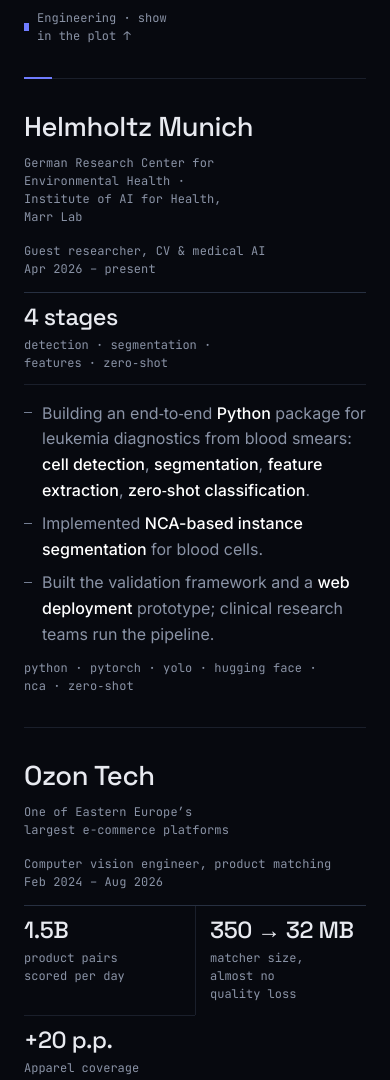
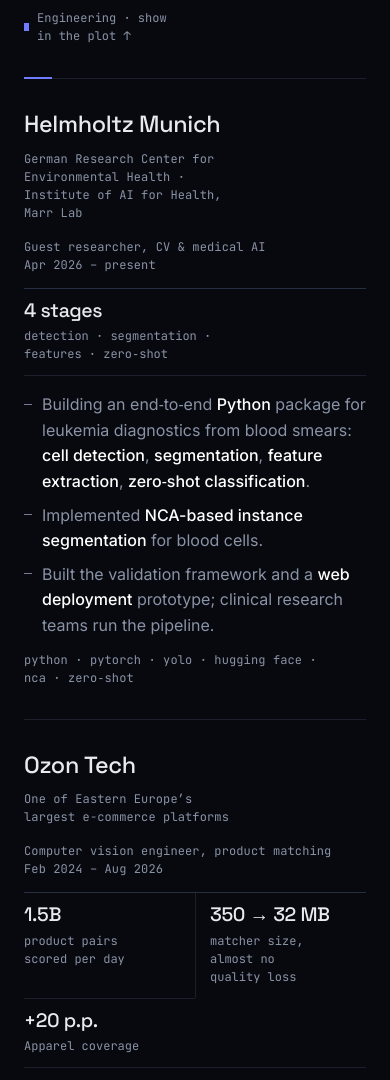
Before and after one commit to imunellka/hi-vitalia, a plain HTML site: page index.html in a window 390 px wide. Shown: the part 3450-4530 px from the top of the page. Drawn offline with Linux system fonts and the light colour scheme.

Commit message:
minor fixes #2

```diff
--- a/css/site.css
+++ b/css/site.css
@@ -168,7 +168,7 @@
 .mstrip{display:grid;grid-template-columns:repeat(var(--n),minmax(0,1fr));border-top:1px solid var(--line-2);border-bottom:1px solid var(--line);margin:2px 0 var(--sp-4)}
 .mstrip .mc{padding:12px 16px 12px 0}
 .mstrip .mc + .mc{padding-left:16px;border-left:1px solid var(--line)}
-.mstrip b{display:block;font:500 clamp(24px,2.2vw,32px)/1.05 var(--f-display);letter-spacing:-.02em;color:var(--ink);white-space:nowrap}
+.mstrip b{display:block;font:500 clamp(21px,2vw,28px)/1.05 var(--f-display);letter-spacing:-.02em;color:var(--ink);white-space:nowrap}
 .mstrip span{display:block;margin-top:6px;font:400 var(--t-xs)/var(--t-xs-lh) var(--f-mono);color:var(--mute);text-wrap:balance}
 .mstrip[style*="--n:1"]{grid-template-columns:minmax(0,1fr)}
 .wrow ul{margin:0}
@@ -260,7 +260,7 @@
  .mstrip .mc + .mc{border-top:0}
  .mstrip .mc:nth-child(even){padding-left:14px;border-left:1px solid var(--line)}
  .mstrip .mc:nth-child(n+3){border-top:1px solid var(--line)}
- .mstrip b{font-size:clamp(20px,6vw,26px)}
+ .mstrip b{font-size:clamp(18px,5vw,23px)}
 }
 
 /* Round 8: upright Cormorant everywhere, name at a composed size, partners row */
@@ -376,5 +376,5 @@ html{overflow-x:clip}
 .band-light .ilink:hover,.band-light .ilink:focus-visible{border-color:var(--signal-ink)}
 
 /* Round 14: company name should outweigh the metric figures beside it, not read smaller */
-.wrow .meta h3{font-size:clamp(26px,2.4vw,34px);line-height:1.15}
-@media (max-width:600px){.wrow .meta h3{font-size:clamp(23px,7vw,28px)}}
+.wrow .meta h3{font-size:clamp(23px,2.1vw,30px);line-height:1.15}
+@media (max-width:600px){.wrow .meta h3{font-size:clamp(20px,6vw,25px)}}
```
